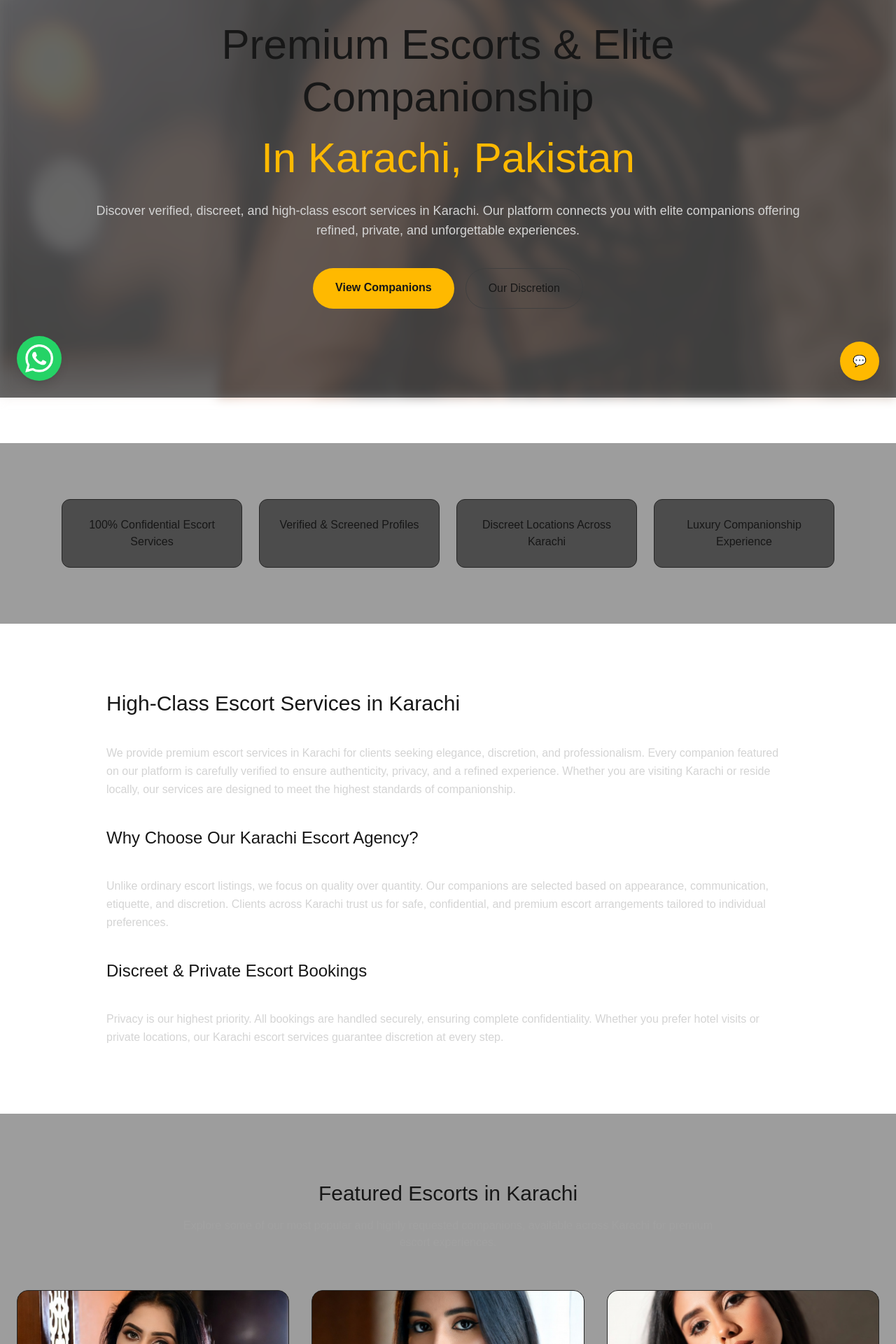
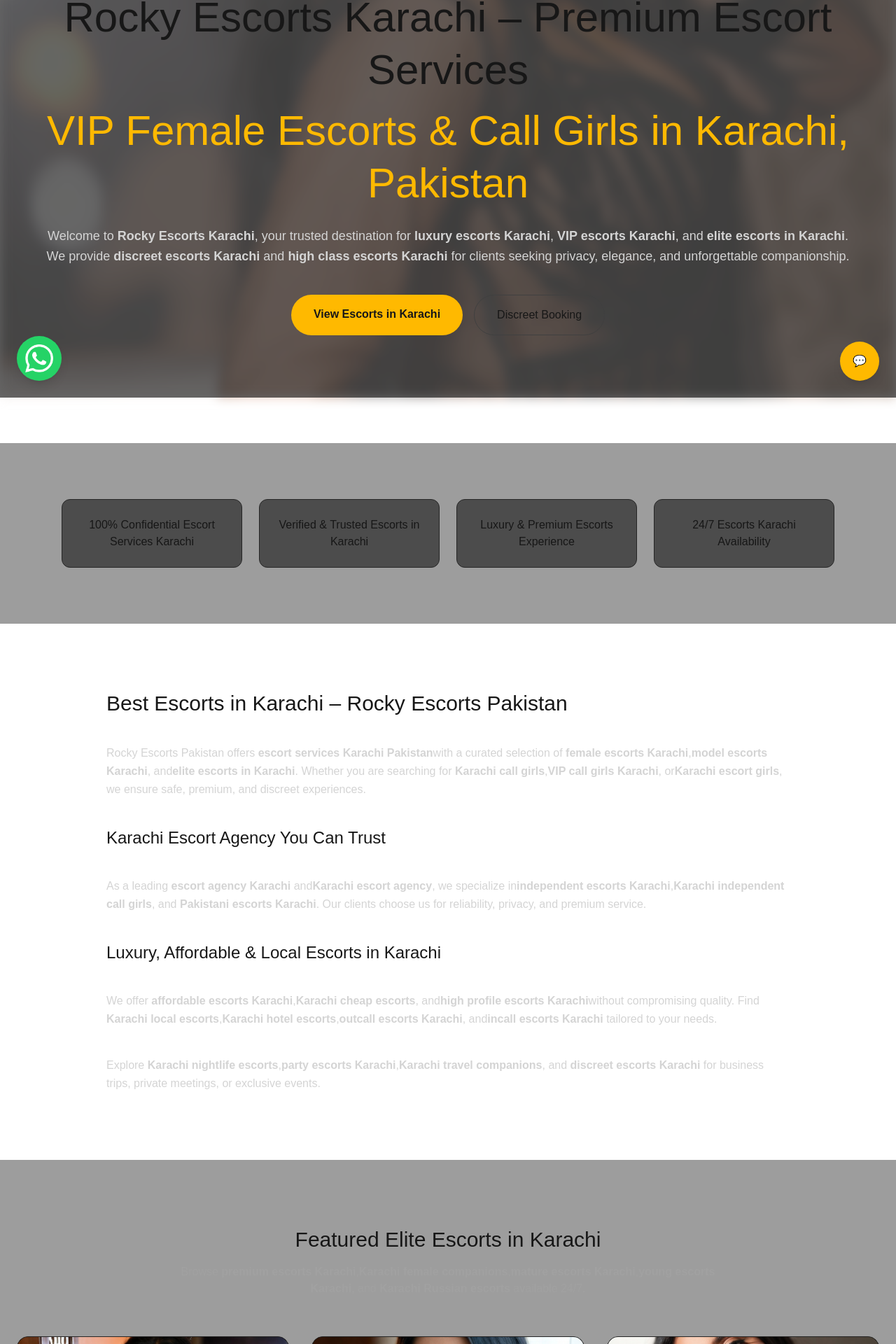
Before and after one commit to ImTalhaArif/rocky-escorts, a Next.js app: page / in a window 1280 px wide. Shown: the part 232-2152 px from the top of the page at 70% size. Built offline with nearby package versions, Linux system fonts and the light colour scheme; a web font is replaced by a local one.

Commit message:
Update page.tsx

```diff
--- a/app/page.tsx
+++ b/app/page.tsx
@@ -3,18 +3,21 @@ export default function HomePage() {
     <>
       {/* HERO */}
       <section className="min-h-screen flex items-center justify-center text-center px-6">
-        <div className="max-w-5xl">
+        <div className="max-w-6xl">
           <h1 className="text-4xl md:text-6xl font-[var(--font-playfair)] leading-tight">
-            Premium Escorts & Elite Companionship
+            Rocky Escorts Karachi – Premium Escort Services
             <span className="block text-amber-400 mt-3">
-              In Karachi, Pakistan
+              VIP Female Escorts & Call Girls in Karachi, Pakistan
             </span>
           </h1>
 
-          <p className="mt-6 text-neutral-300 text-lg">
-            Discover verified, discreet, and high-class escort services in Karachi.
-            Our platform connects you with elite companions offering refined,
-            private, and unforgettable experiences.
+          <p className="mt-6 text-neutral-300 text-lg leading-relaxed">
+            Welcome to <strong>Rocky Escorts Karachi</strong>, your trusted destination for
+            <strong> luxury escorts Karachi</strong>, <strong>VIP escorts Karachi</strong>,
+            and <strong>elite escorts in Karachi</strong>. We provide
+            <strong> discreet escorts Karachi</strong> and
+            <strong> high class escorts Karachi</strong> for clients seeking
+            privacy, elegance, and unforgettable companionship.
           </p>
 
           <div className="mt-10 flex justify-center gap-4">
@@ -22,13 +25,13 @@ export default function HomePage() {
               href="/companions"
               className="px-8 py-4 rounded-full bg-amber-400 text-neutral-900 font-semibold hover:bg-amber-300"
             >
-              View Companions
+              View Escorts in Karachi
             </a>
             <a
               href="#privacy"
               className="px-8 py-4 rounded-full border border-neutral-700 hover:border-neutral-500"
             >
-              Our Discretion
+              Discreet Booking
             </a>
           </div>
         </div>
@@ -38,10 +41,10 @@ export default function HomePage() {
       <section id="privacy" className="py-20 bg-neutral-950/40">
         <div className="max-w-6xl mx-auto px-6 grid md:grid-cols-4 gap-6 text-center">
           {[
-            "100% Confidential Escort Services",
-            "Verified & Screened Profiles",
-            "Discreet Locations Across Karachi",
-            "Luxury Companionship Experience",
+            "100% Confidential Escort Services Karachi",
+            "Verified & Trusted Escorts in Karachi",
+            "Luxury & Premium Escorts Experience",
+            "24/7 Escorts Karachi Availability",
           ].map(t => (
             <div
               key={t}
@@ -57,39 +60,54 @@ export default function HomePage() {
       <section className="py-24">
         <div className="max-w-5xl mx-auto px-6 space-y-10">
           <h2 className="text-3xl font-[var(--font-playfair)]">
-            High-Class Escort Services in Karachi
+            Best Escorts in Karachi – Rocky Escorts Pakistan
           </h2>
 
           <p className="text-neutral-300 leading-relaxed">
-            We provide premium escort services in Karachi for clients seeking
-            elegance, discretion, and professionalism. Every companion featured
-            on our platform is carefully verified to ensure authenticity,
-            privacy, and a refined experience. Whether you are visiting Karachi
-            or reside locally, our services are designed to meet the highest
-            standards of companionship.
+            Rocky Escorts Pakistan offers <strong>escort services Karachi Pakistan</strong>
+            with a curated selection of <strong>female escorts Karachi</strong>,
+            <strong>model escorts Karachi</strong>, and
+            <strong>elite escorts in Karachi</strong>.
+            Whether you are searching for <strong>Karachi call girls</strong>,
+            <strong>VIP call girls Karachi</strong>, or
+            <strong>Karachi escort girls</strong>,
+            we ensure safe, premium, and discreet experiences.
           </p>
 
           <h3 className="text-2xl font-[var(--font-playfair)]">
-            Why Choose Our Karachi Escort Agency?
+            Karachi Escort Agency You Can Trust
           </h3>
 
           <p className="text-neutral-300 leading-relaxed">
-            Unlike ordinary escort listings, we focus on quality over quantity.
-            Our companions are selected based on appearance, communication,
-            etiquette, and discretion. Clients across Karachi trust us for safe,
-            confidential, and premium escort arrangements tailored to individual
-            preferences.
+            As a leading <strong>escort agency Karachi</strong> and
+            <strong>Karachi escort agency</strong>, we specialize in
+            <strong>independent escorts Karachi</strong>,
+            <strong>Karachi independent call girls</strong>,
+            and <strong>Pakistani escorts Karachi</strong>.
+            Our clients choose us for reliability, privacy, and premium service.
           </p>
 
           <h3 className="text-2xl font-[var(--font-playfair)]">
-            Discreet & Private Escort Bookings
+            Luxury, Affordable & Local Escorts in Karachi
           </h3>
 
           <p className="text-neutral-300 leading-relaxed">
-            Privacy is our highest priority. All bookings are handled securely,
-            ensuring complete confidentiality. Whether you prefer hotel visits
-            or private locations, our Karachi escort services guarantee
-            discretion at every step.
+            We offer <strong>affordable escorts Karachi</strong>,
+            <strong>Karachi cheap escorts</strong>, and
+            <strong>high profile escorts Karachi</strong>
+            without compromising quality.
+            Find <strong>Karachi local escorts</strong>,
+            <strong>Karachi hotel escorts</strong>,
+            <strong>outcall escorts Karachi</strong>, and
+            <strong>incall escorts Karachi</strong> tailored to your needs.
+          </p>
+
+          <p className="text-neutral-300 leading-relaxed">
+            Explore <strong>Karachi nightlife escorts</strong>,
+            <strong>party escorts Karachi</strong>,
+            <strong>Karachi travel companions</strong>,
+            and <strong>discreet escorts Karachi</strong> for business trips,
+            private meetings, or exclusive events.
           </p>
         </div>
       </section>
@@ -98,12 +116,15 @@ export default function HomePage() {
       <section className="py-24 bg-neutral-950/40">
         <div className="max-w-7xl mx-auto px-6">
           <h2 className="text-3xl font-[var(--font-playfair)] text-center">
-            Featured Escorts in Karachi
+            Featured Elite Escorts in Karachi
           </h2>
 
           <p className="mt-4 text-center text-neutral-400 max-w-3xl mx-auto">
-            Explore some of our most popular and highly requested companions,
-            available across Karachi for premium escort experiences.
+            Browse <strong>premium escorts Karachi</strong>,
+            <strong>Karachi female companions</strong>,
+            <strong>mature escorts Karachi</strong>,
+            <strong>young escorts Karachi</strong>,
+            and <strong>Karachi Russian escorts</strong> available 24/7.
           </p>
 
           <div className="mt-14 grid sm:grid-cols-2 lg:grid-cols-3 gap-8">
@@ -114,13 +135,13 @@ export default function HomePage() {
               >
                 <img
                   src={`/model${i}.jpg`}
-                  alt={`Elite Karachi Escort ${i}`}
+                  alt={`Luxury Escort Girls Karachi ${i}`}
                   className="h-80 w-full object-cover hover:scale-105 transition"
                 />
                 <div className="p-5">
-                  <p className="font-medium">Elite Companion</p>
+                  <p className="font-medium">Luxury Escort</p>
                   <p className="text-sm text-neutral-400">
-                    Karachi • Verified Profile
+                    Verified • Trusted Escorts in Karachi
                   </p>
                 </div>
               </div>
@@ -132,7 +153,7 @@ export default function HomePage() {
               href="/companions"
               className="inline-block px-8 py-3 rounded-full bg-neutral-800 hover:bg-neutral-700"
             >
-              View All Escorts in Karachi
+              Escort Booking Karachi
             </a>
           </div>
         </div>
@@ -142,36 +163,49 @@ export default function HomePage() {
       <section className="py-24">
         <div className="max-w-5xl mx-auto px-6 space-y-8">
           <h2 className="text-3xl font-[var(--font-playfair)]">
-            Frequently Asked Questions
+            Karachi Escort Services – FAQs
           </h2>
 
           <div>
             <h3 className="font-medium text-lg">
-              Are your Karachi escorts verified?
+              Are Rocky Escorts Karachi verified?
             </h3>
             <p className="text-neutral-400 mt-2">
-              Yes. Every companion is screened and verified to ensure safety,
-              authenticity, and professionalism.
+              Yes. All profiles are screened and reviewed. Read
+              <strong> Rocky escorts reviews</strong> and
+              <strong> escort reviews Karachi</strong> for client feedback.
             </p>
           </div>
 
           <div>
             <h3 className="font-medium text-lg">
-              Is my privacy guaranteed?
+              How do I find escorts near me in Karachi?
             </h3>
             <p className="text-neutral-400 mt-2">
-              Absolutely. All bookings and conversations are handled with strict
-              confidentiality.
+              We offer <strong>escorts near me Karachi</strong> with fast
+              <strong> Karachi escort booking</strong> and transparent
+              <strong> Karachi escort rates</strong>.
             </p>
           </div>
 
           <div>
             <h3 className="font-medium text-lg">
-              Do you offer escort services across Karachi?
+              Do you provide escort numbers and directory?
             </h3>
             <p className="text-neutral-400 mt-2">
-              Yes. Our companions are available in major areas of Karachi,
-              including DHA, Clifton, PECHS, and surrounding locations.
+              Yes. Our platform works as an <strong>escort directory Karachi</strong>
+              with secure access to <strong>escort girls numbers Karachi</strong>.
+            </p>
+          </div>
+
+          <div>
+            <h3 className="font-medium text-lg">
+              Are services available 24/7?
+            </h3>
+            <p className="text-neutral-400 mt-2">
+              Absolutely. We provide <strong>24/7 escorts Karachi</strong>,
+              including <strong>Karachi premium escorts</strong> and
+              <strong>Rocky call girls Karachi</strong>.
             </p>
           </div>
         </div>
```
